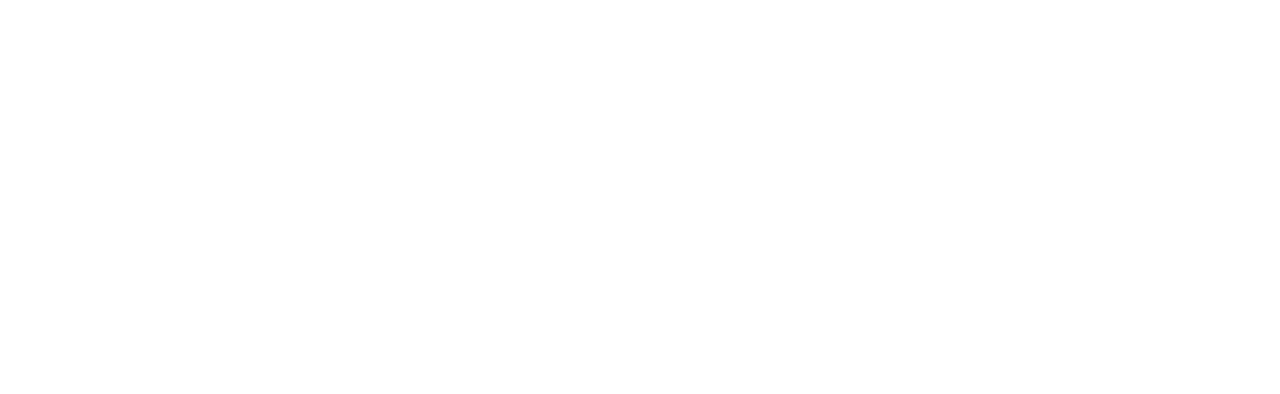
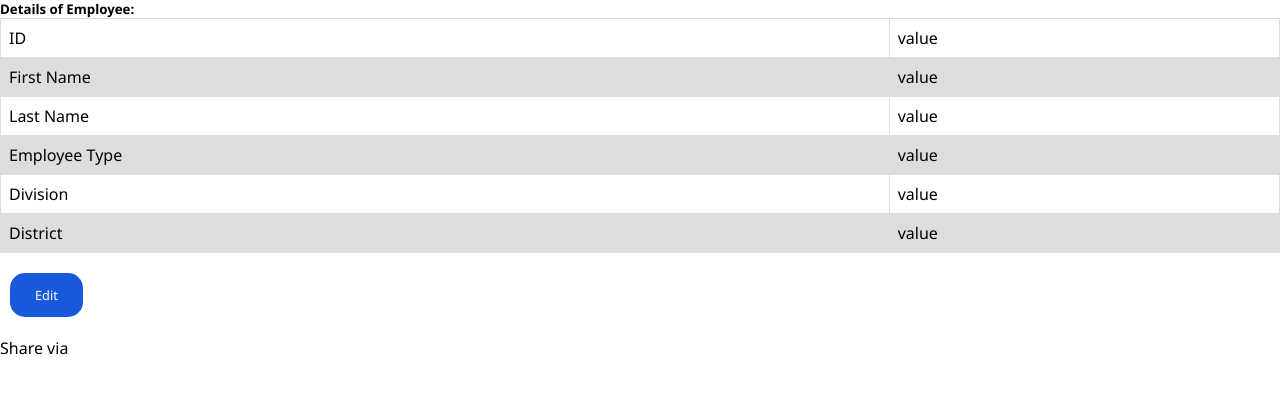
Before and after one commit to sajib-bme-kuet/Assignment, a React (Create React App) app: page /details/1 in a window 1280 px wide. Before the commit this address had no page. Shown: the top 394 px of the page. Built offline with nearby package versions, Linux system fonts and the light colour scheme.

Commit message:
all navigation ok

```diff
--- a/package.json
+++ b/package.json
@@ -7,6 +7,7 @@
     "@testing-library/jest-dom": "^5.16.5",
     "@testing-library/react": "^13.4.0",
     "@testing-library/user-event": "^13.5.0",
+    "axios": "^1.2.2",
     "country-state-city": "^3.1.2",
     "formik": "^2.2.9",
     "react": "^18.2.0",
--- a/src/App.js
+++ b/src/App.js
@@ -9,8 +9,8 @@ function App() {
     <div className="App">
       <Routes>
         <Route exact path="/" element={<Users />} />
-        <Route exact path="/details" element={<UserDetails />} />
-        <Route exact path="/edit" element={<UserDetailsEdit />} />
+        <Route exact path="/details/:id" element={<UserDetails />} />
+        <Route exact path="/edit/:id" element={<UserDetailsEdit />} />
       </Routes>
     </div>
   );
--- a/src/components/table/Table.jsx
+++ b/src/components/table/Table.jsx
@@ -1,12 +1,15 @@
+import Button from "../button/Button";
 import "./table.css";
-
+import { useNavigate } from "react-router";
 const Table = ({ columns, rows }) => {
+  const navigate = useNavigate();
   return (
     <table>
       <tr>
         {columns?.map((column) => {
           return <th>{column.label}</th>;
         })}
+        <th></th>
       </tr>
       {rows?.map((row) => {
         return (
@@ -14,6 +17,11 @@ const Table = ({ columns, rows }) => {
             {columns.map((column) => {
               return <td> {row[column.fieldName]} </td>;
             })}
+            <td>
+              <Button onClick={() => navigate(`../details/${row.id}`)}>
+                Details
+              </Button>
+            </td>
           </tr>
         );
       })}
--- a/src/pages/UserDetails.jsx
+++ b/src/pages/UserDetails.jsx
@@ -1,7 +1,43 @@
 import React from "react";
+import { useNavigate, useParams } from "react-router";
+import Button from "../components/button/Button";
 
 const UserDetails = () => {
-  return <div>UserDetails</div>;
+  const navigate = useNavigate();
+  const { id } = useParams();
+  return (
+    <div>
+      <h5>Details of Employee:</h5>
+      <table>
+        <tr>
+          <td>ID</td>
+          <td>value</td>
+        </tr>
+        <tr>
+          <td>First Name</td>
+          <td>value</td>
+        </tr>
+        <tr>
+          <td>Last Name</td>
+          <td>value</td>
+        </tr>
+        <tr>
+          <td>Employee Type</td>
+          <td>value</td>
+        </tr>
+        <tr>
+          <td>Division</td>
+          <td>value</td>
+        </tr>
+        <tr>
+          <td>District</td>
+          <td>value</td>
+        </tr>
+      </table>
+      <Button onClick={() => navigate(`../edit/${id}`)}>Edit</Button>
+      <div>Share via</div>
+    </div>
+  );
 };
 
 export default UserDetails;
--- a/src/pages/Users.jsx
+++ b/src/pages/Users.jsx
@@ -6,8 +6,10 @@ import Tabs from "../components/tabs/Tabs";
 import { useState } from "react";
 import UserAddForm from "../components/forms/UserAddForm";
 import Table from "../components/table/Table";
+
 const Users = () => {
   const [isOpen, setIsOpen] = useState(false);
+
   return (
     <>
       <Modal open={isOpen} onClose={() => setIsOpen(false)} title="Add User">
@@ -15,13 +17,33 @@ const Users = () => {
       </Modal>
       <Button onClick={() => setIsOpen(true)}>Add User</Button>
       <Tabs>
-        <Tab label={"Employee"}>Employee</Tab>
-        <Tab label={"Admin"}>Admin</Tab>
+        <Tab label={"Employee"}>
+          <Table
+            columns={[
+              { label: "ID", fieldName: "id" },
+              { label: "First Name", fieldName: "first_name" },
+              { label: "Last Name", fieldName: "last_name" },
+              { label: "User Type", fieldName: "user_type" },
+              { label: "Division", fieldName: "division" },
+              { label: "District", fieldName: "istrict" },
+            ]}
+            rows={[{ id: 1, name: "Employee" }]}
+          />
+        </Tab>
+        <Tab label={"Admin"}>
+          <Table
+            columns={[
+              { label: "ID", fieldName: "id" },
+              { label: "First Name", fieldName: "first_name" },
+              { label: "Last Name", fieldName: "last_name" },
+              { label: "User Type", fieldName: "user_type" },
+              // { label: "Division", fieldName: "division" },
+              // { label: "District", fieldName: "istrict" },
+            ]}
+            rows={[{ id: 1, name: "Admin" }]}
+          />
+        </Tab>
       </Tabs>
-      <Table
-        columns={[{ label: "ID", fieldName: "id" }]}
-        rows={[{ id: 1, name: "Sajib" }]}
-      />
     </>
   );
 };
```
Also changed, not shown: 1 other file (tests, documents, lock files or other folders).
